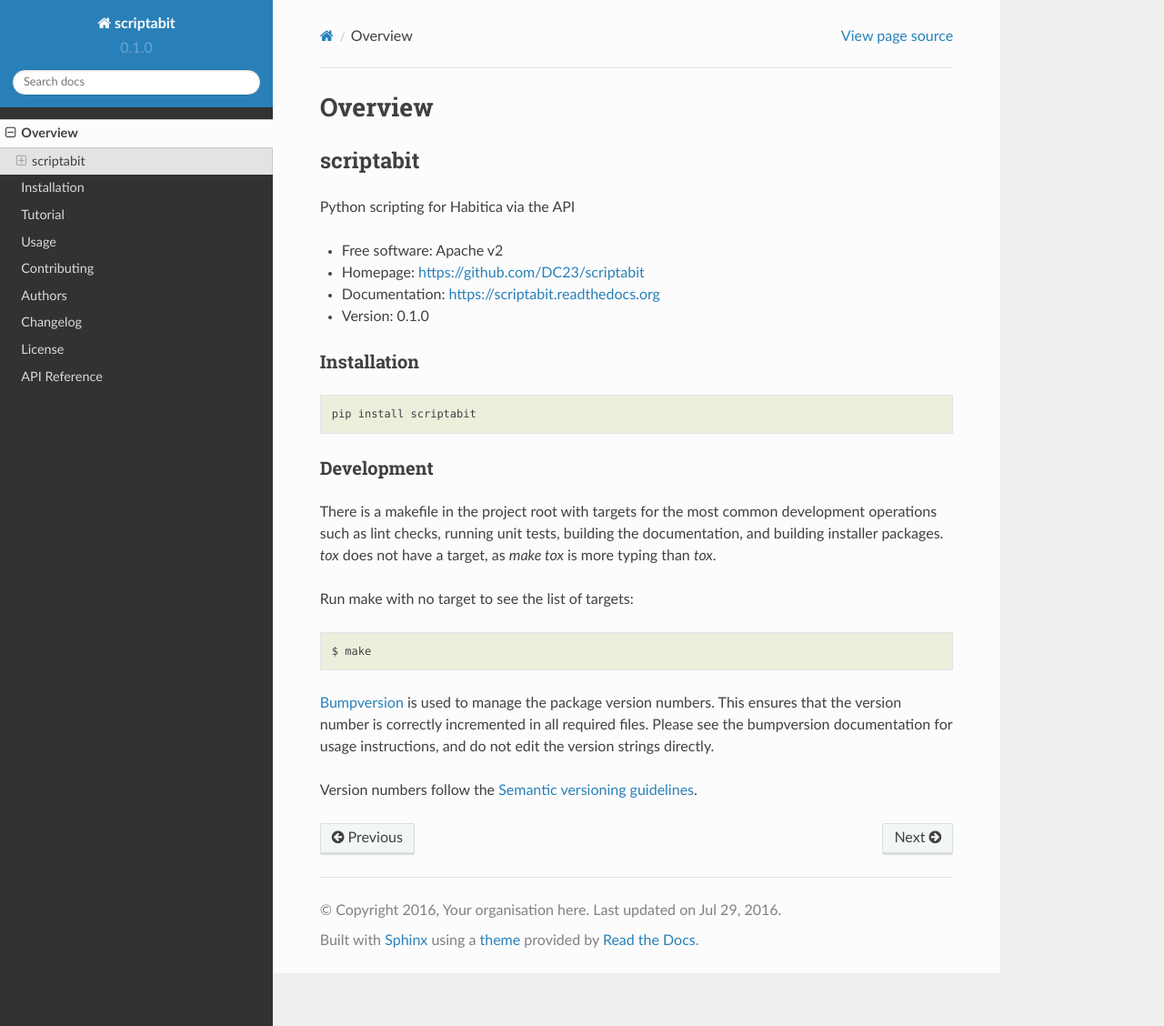
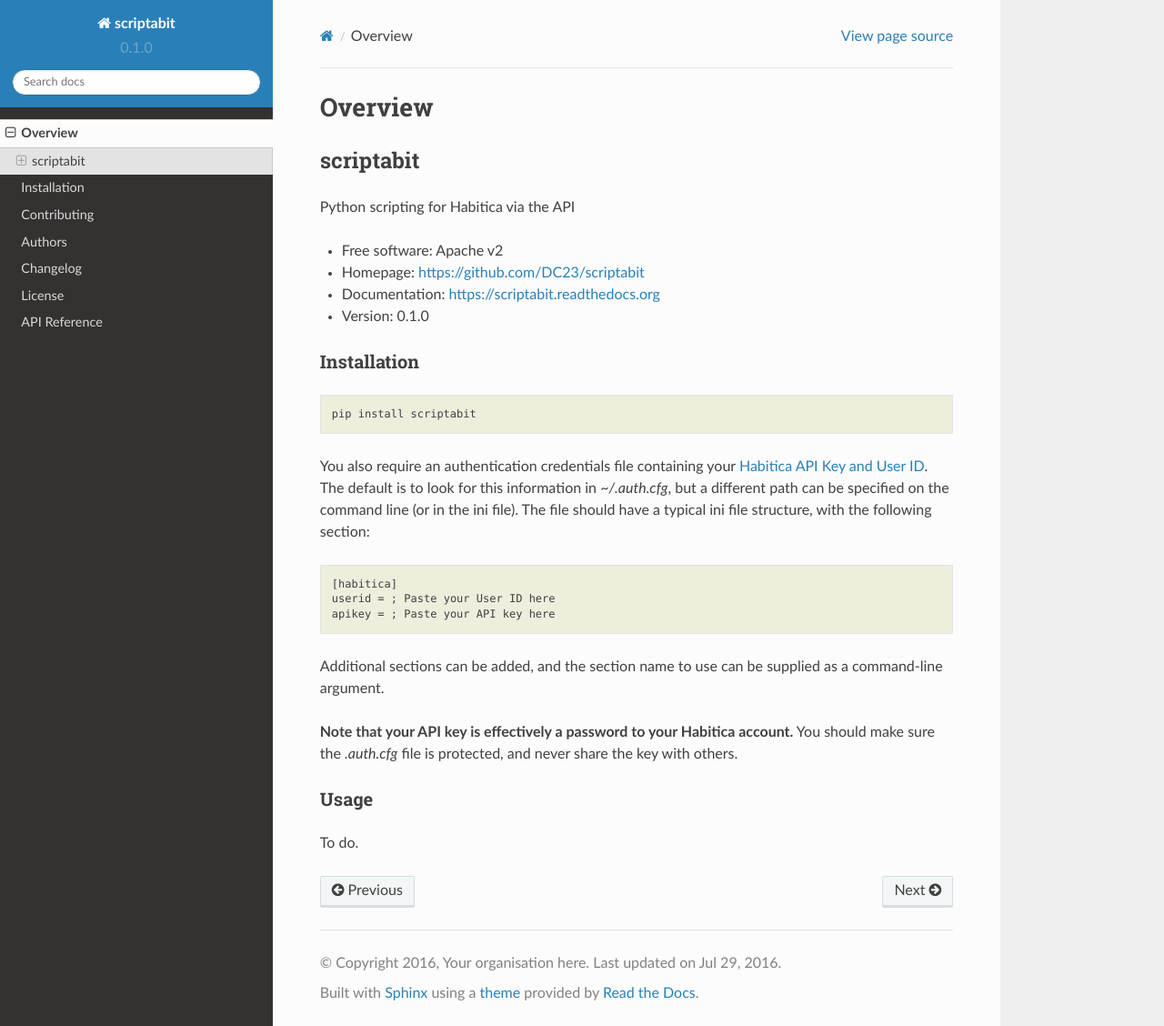
Before and after one commit to DC23/scriptabit, a Sphinx documentation site: the page built from docs/readme.rst, in a window 1280 px wide and 1128 px high. Shown: the whole window at 91% size. Built offline with Sphinx 7.4.7 and the Read the Docs theme 2.0.0, drawn with Linux system fonts in a browser that asks for light colours.

```diff
--- a/CHANGELOG.rst
+++ b/CHANGELOG.rst
@@ -5,3 +5,7 @@
 -----------------------------------------
 
 * First version
+* Generated project boiler plate with `cookiecutter <https://github.com/audreyr/cookiecutter>`_
+  and the `cookiecutter-dcpypackage <https://github.com/DC23/cookiecutter-dcpypackage>`_
+  template.
+* Adjusted the cookiecutter output.
--- a/README.rst
+++ b/README.rst
@@ -15,21 +15,23 @@
 
     pip install scriptabit
 
-Development
------------
+You also require an authentication credentials file containing your
+`Habitica API Key and User ID <https://habitica.com/#/options/settings/api>`_.
+The default is to look for this information in `~/.auth.cfg`, but a different
+path can be specified on the command line (or in the ini file).
+The file should have a typical ini file structure, with the following section::
 
-There is a makefile in the project root with targets for the most common
-development operations such as lint checks, running unit tests, building the
-documentation, and building installer packages. `tox` does not have a target,
-as `make tox` is more typing than `tox`.
+    [habitica]
+    userid = ; Paste your User ID here
+    apikey = ; Paste your API key here
 
-Run make with no target to see the list of targets::
+Additional sections can be added, and the section name to use can be supplied as
+a command-line argument.
 
-    $ make
+**Note that your API key is effectively a password to your Habitica account.**
+You should make sure the `.auth.cfg` file is protected, and never share
+the key with others.
 
-`Bumpversion <https://pypi.python.org/pypi/bumpversion>`_ is used to manage the
-package version numbers. This ensures that the version number is correctly
-incremented in all required files. Please see the bumpversion documentation for
-usage instructions, and do not edit the version strings directly.
-
-Version numbers follow the `Semantic versioning guidelines <semver.org>`_.
+Usage
+-----
+To do.
--- a/docs/conf.py
+++ b/docs/conf.py
@@ -15,7 +15,6 @@
     'sphinx.ext.autodoc',
     'sphinx.ext.autosummary',
     'sphinx.ext.todo',
-    'sphinx.ext.coverage',
     'sphinx.ext.ifconfig',
     'sphinx.ext.viewcode',
     'sphinx.ext.napoleon',
--- a/docs/index.rst
+++ b/docs/index.rst
@@ -9,8 +9,6 @@
 
     readme
     installation
-    tutorial
-    usage
     contributing
     authors
     changelog
--- a/docs/tutorial.rst
+++ /dev/null
@@ -1,4 +0,0 @@
-Tutorial
-========
-
-.. note:: To Do
--- a/docs/usage.rst
+++ /dev/null
@@ -1,6 +0,0 @@
-Usage
-=====
-
-To use scriptabit in a project::
-
-	import scriptabit
--- a/scriptabit/__init__.py
+++ b/scriptabit/__init__.py
@@ -4,11 +4,9 @@
     Python scripting for Habitica via the API
 """
 
-# import the CLI entry point
+# import the CLI entry points
 from .scriptabit import poisoner
 
-# import the GUI entry point
-from .scriptabit import start_gui
 
 
 __author__ = 'JugglinDan'
```
Also changed, not shown: CONTRIBUTING.rst (+16 -1 lines), 4 other files.
